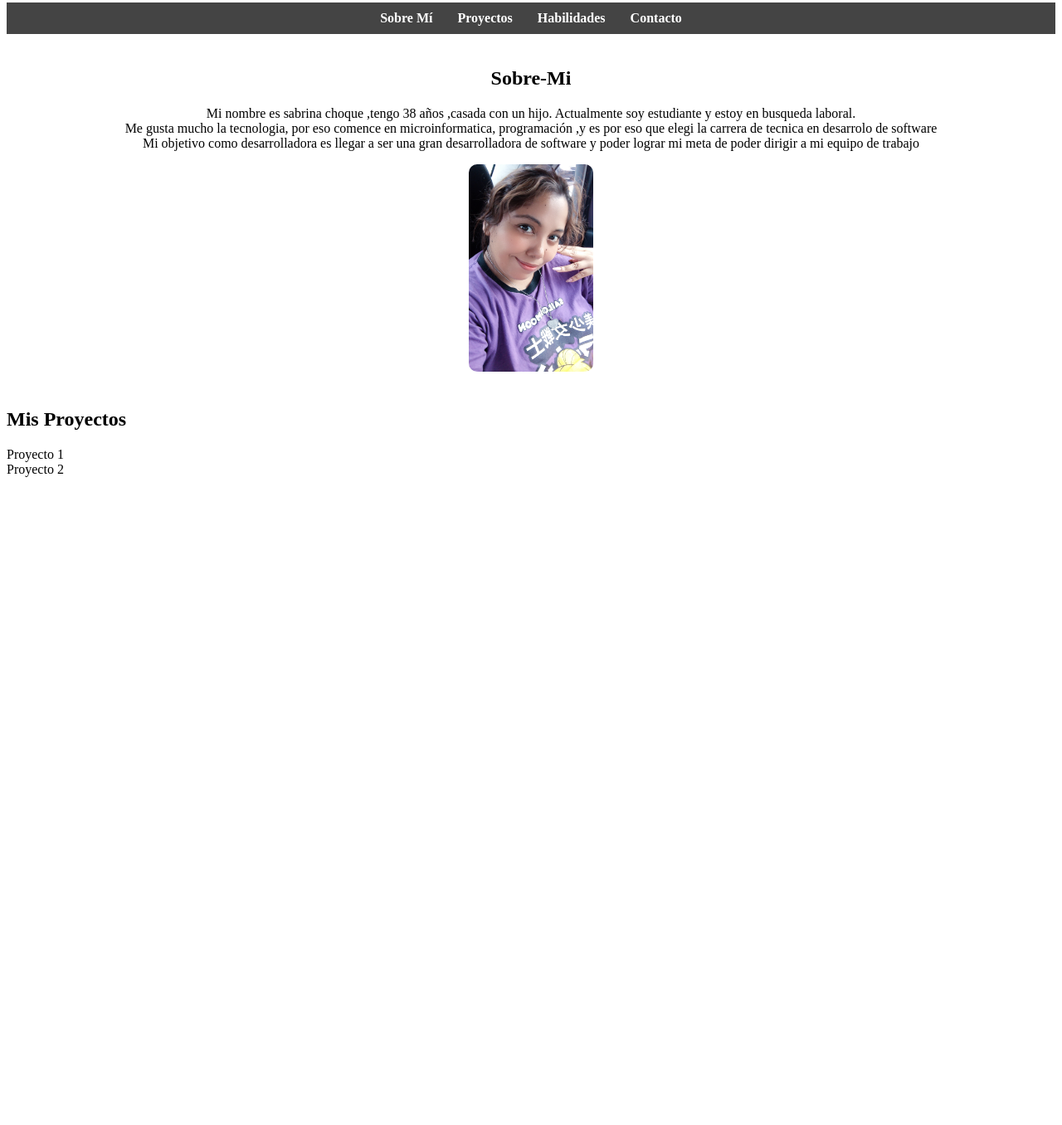
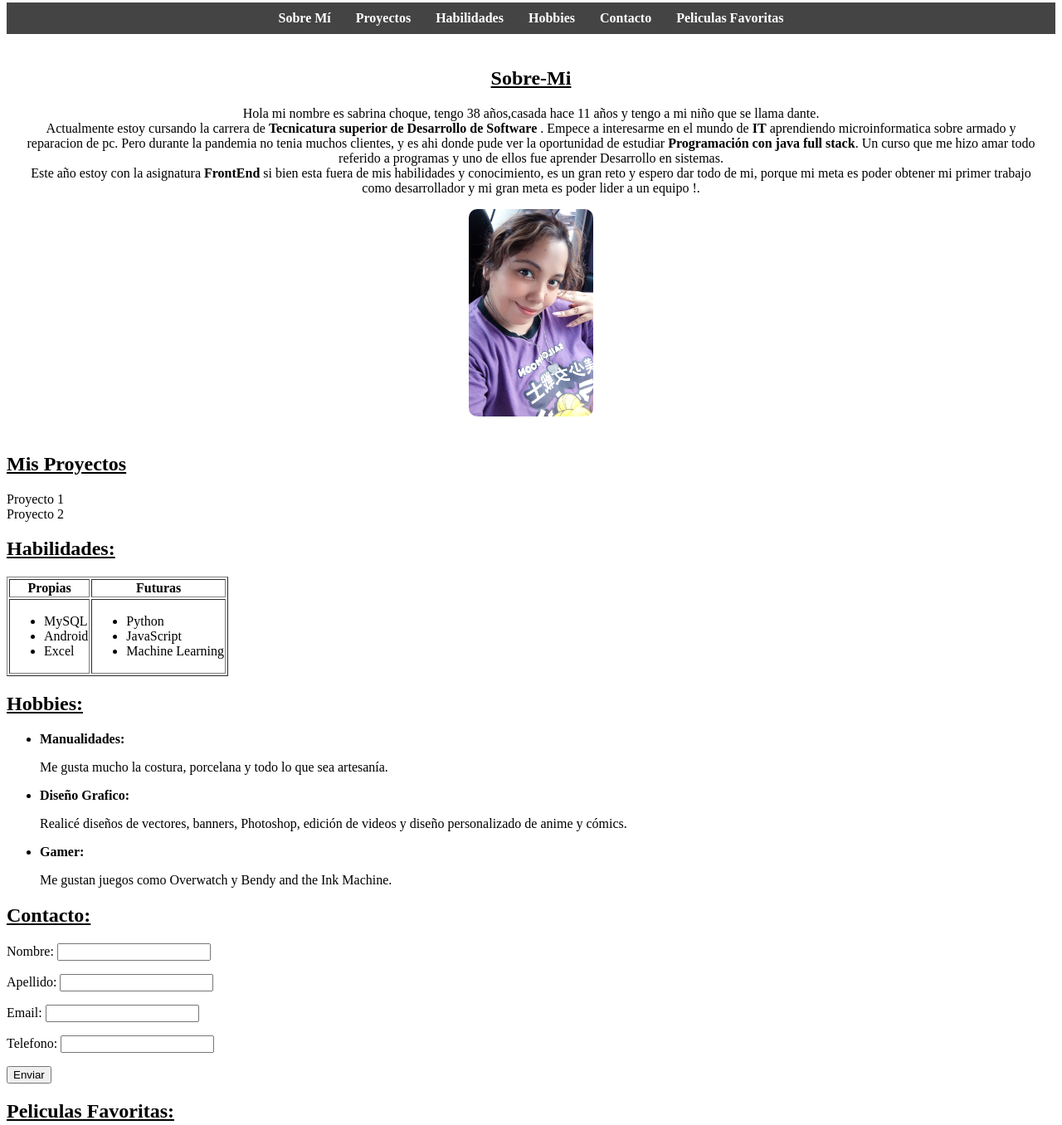
Before and after one commit to SabrinaChoque/PortafolioPersonal_ChoqueSabrina_ComisionD, a plain HTML site: page index.html in a window 1280 px wide. Shown: the part 80-1436 px from the top of the page at 83% size. Before the commit the page ends 800 px from the top, so only its background shows below. Drawn offline with Linux system fonts and the light colour scheme.

Commit message:
html parcialmente completado
se consultara al docente  sobre tarjetas y otras dudas del practico.

```diff
--- a/index.html
+++ b/index.html
@@ -16,7 +16,9 @@
             <a href="#sobreMi">Sobre Mí</a>
             <a href="#tarjetas">Proyectos</a>
             <a href="#habilidades">Habilidades</a>
+            <a href="#hobbies">Hobbies</a>
             <a href="#contacto">Contacto</a>
+            <a href="#peliculas">Peliculas Favoritas</a>
         </nav>
 
 
@@ -25,18 +27,24 @@
     <main>
         <section id="sobreMi">
             <div>
-                <h2>Sobre-Mi</h2>
-                <p>Mi nombre es sabrina choque ,tengo 38 años ,casada con un hijo. Actualmente soy estudiante y estoy en busqueda laboral. <br>
-                   Me gusta mucho la tecnologia, por eso comence en microinformatica, programación ,y es por eso que elegi la carrera de tecnica en desarrolo de software <br>
-                   Mi objetivo como desarrolladora es llegar a ser una gran desarrolladora de software y poder lograr mi meta de poder dirigir a mi equipo de trabajo
-                </p>
+                <h2><u>Sobre-Mi</u></h2>
+                <p>Hola mi nombre es sabrina choque, tengo 38 años,casada hace 11 años y tengo a mi niño que se llama
+                     dante. <br> Actualmente estoy cursando la carrera de <b>Tecnicatura superior de Desarrollo de
+                    Software </b>.<b></b>
+                    Empece a interesarme en el mundo de <b>IT</b> aprendiendo microinformatica sobre armado y reparacion
+                     de pc. Pero durante la pandemia no tenia muchos clientes, y es ahi donde pude ver la oportunidad de
+                      estudiar <b>Programación con java full stack</b>. Un curso que me hizo amar todo referido a
+                       programas y uno de ellos fue aprender Desarrollo en sistemas. <br>
+                    Este año estoy con la asignatura <b>FrontEnd</b> si bien esta fuera de mis habilidades y
+                    conocimiento, es un gran reto y espero dar todo de mi, porque mi meta es poder obtener mi primer
+                     trabajo como desarrollador y mi gran meta es poder lider a un equipo !.</p>
                 <img src="img/sabrina.jpg" alt="foto de como soy">
             </div>
 
         </section>
 
         <section id="tarjetas">
-            <h2>Mis Proyectos</h2>
+            <h2><u>Mis Proyectos</u></h2>
             <div class="tarjeta-container">
                 <div class="tarjeta">Proyecto 1</div>
                 <div class="tarjeta">Proyecto 2</div>
@@ -44,19 +52,87 @@
         </section>
 
         <section id="habilidades">
+            <h2><u>Habilidades:</u></h2>
 
+    <table border="1">
+        <tr>
+     <th>Propias</th>
+     <th>Futuras</th>
+        </tr>
+    <tr>
+      <td>
+         <ul>
+          <li>MySQL</li>
+          <li>Android</li>
+          <li>Excel</li>
+                </ul>
+     </td>
+       <td>
+          <ul>
+            <li>Python</li>
+            <li>JavaScript</li>
+            <li>Machine Learning</li>
+                </ul>
+            </td>
+        </tr>
+    </table>
+        </section>
+        <section id="hobbies">
+            <h2><u>Hobbies:</u></h2>
+<ul>
+    <li><b>Manualidades:</b>
+        <p>Me gusta mucho la costura, porcelana y todo lo que sea artesanía.</p>
+    </li>
+
+    <li><b>Diseño Grafico:</b>
+        <p>Realicé diseños de vectores, banners, Photoshop, edición de videos y diseño personalizado de anime y cómics.
+        </p>
+    </li>
+
+    <li><b>Gamer:</b>
+        <p>Me gustan juegos como Overwatch y Bendy and the Ink Machine.</p>
+    </li>
+</ul>
         </section>
 
         <section id="contacto">
+            <form >
+                <h2 id="contacto"><u>Contacto:</u></h2>
+                 <p><label for="nombre">Nombre: <input type="text"></label></p>
+                 <p><label for="apellido">Apellido: <input type="text"></label></p>
+                 <p><label for="email">Email: <input type="text"></label></p>
+                <p><label for="telefono">Telefono: <input type="text"></label></p>
 
+             <button type="summit">Enviar</button>
+            </form>
         </section>
 
 
         <section id="peliculas">
+            <h2><u>Peliculas Favoritas:</u></h2>
+  <img src="img/ExtrañoMundoDeJack.jpg" alt="imagen:El extraño mundo de jack">
+  <h3>El Extraño Mundo De Jack:</h3>
+  <p>Esta película cuenta la historia de Jack Skellington, el Rey de Halloween, quien se ha cansado de hacer lo mismo
+    año tras año. Al descubrir la Navidad, se obsesiona con la idea de asumir el papel de Santa Claus, por lo que decide
+    capturarlo y apoderarse de la festividad. Sin embargo, las cosas no salen como él espera, y su plan termina teniendo
+     consecuencias inesperadas.</p>
+  <img src="img/cadaverDeLaNovia.jpg" alt="imagen:El cadaver de la novia">
+  <h3>El cadaver de la novia:</h3>
+  <p>¿Alguna vez imaginaste cómo sería casarte con un muerto? En El cadáver de la novia, un joven se compromete
+    accidentalmente con el espíritu de una novia que nunca logró llegar al altar. La película explora el matrimonio,
+    la crueldad de ciertas tradiciones y los intereses ocultos de las personas, todo dentro de una atmósfera gótica y
+     conmovedora.</p>
+  <img src="img/elCastilloAmbulante.jpg" alt="imagen:Castillo ambulante">
+  <h3>El castillo ambulante:</h3>
+  <p>Una hermosa película llena de fantasía y magia. La historia sigue a Sophie, una joven que es maldecida por una
+     bruja y transformada en una anciana. En su búsqueda por romper el hechizo, encuentra el enigmático Castillo
+      Ambulante y comienza a trabajar como limpiadora. A lo largo de la historia, descubre secretos sobre el castillo,
+       su misterioso dueño Howl y el verdadero significado de la valentía y el amor. </p>
 
         </section>
 
     </main>
+
 
     <footer>
 
```
